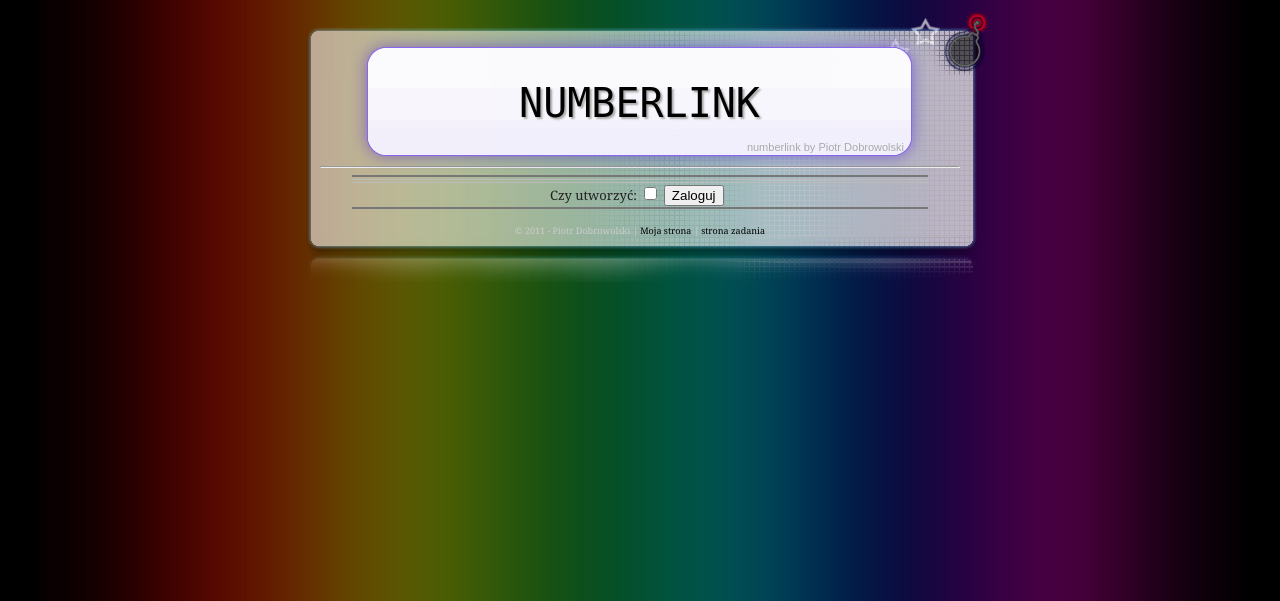
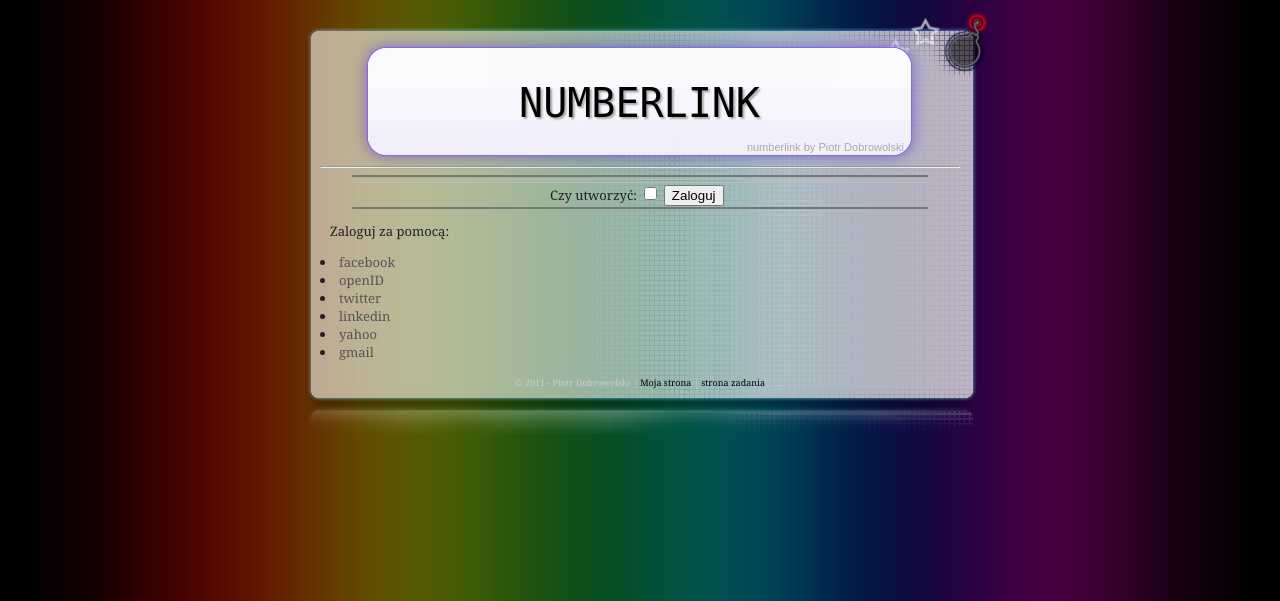
Before and after one commit to dobrypd/Numberlink, a Django app: template numberlink/templates/registration/login.html in a window 1280 px wide. Shown: the top 601 px of the page. Run offline with Django 3.2, Linux system fonts and the light colour scheme; the template is opened without the code that fills it, so the values that code supplies are empty.

Commit message:
authorisation via openID, facebook etc (socialauth) - done

```diff
--- a/numberlink/templates/registration/login.html
+++ b/numberlink/templates/registration/login.html
@@ -26,5 +26,14 @@
 
 </table>
 </form>
+
+<p>Zaloguj za pomocą:</p>
+</ul>
+<li><a href="/accounts/external/facebook_login">facebook</a></li>
+<li><a href="/accounts/external/openid/">openID</a></li>
+<li><a href="/accounts/external/twiter_login">twitter</a></li>
+<li><a href="/accounts/external/linkedin_login">linkedin</a></li>
+<li><a href="/accounts/external/yahoo_login">yahoo</a></li>
+<li><a href="/accounts/external/gmail_login">gmail</a></li>
 </div>
 {% endblock %}
--- a/numberlink/urls.py
+++ b/numberlink/urls.py
@@ -25,6 +25,8 @@ urlpatterns = patterns('',
     url(r'^accounts/login/', 'django.contrib.auth.views.login'),
     url(r'^accounts/ajaxlogin/$',  'numberlink.main.views.loginajax'),
     url(r'^accounts/logout/', 'django.contrib.auth.views.logout'),
+    #external authorisation via facebook, openid etc.
+    url(r'^accounts/external/', include('socialauth.urls')),
 )
 
 if settings.DEBUG:
```
Also changed, not shown: numberlink/settings.py (+15 -0 lines), numberlink/numberlink.db, 3 other files.
